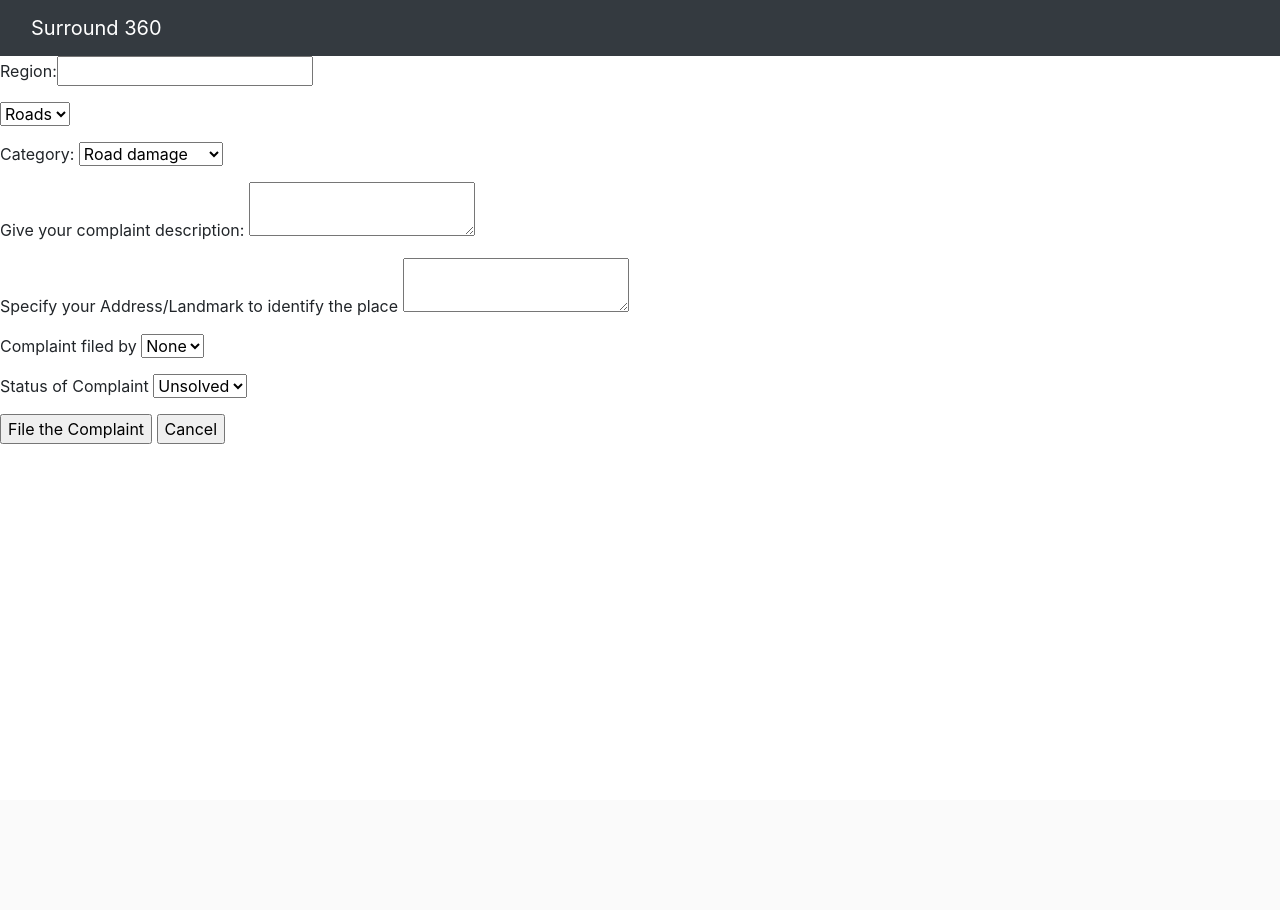
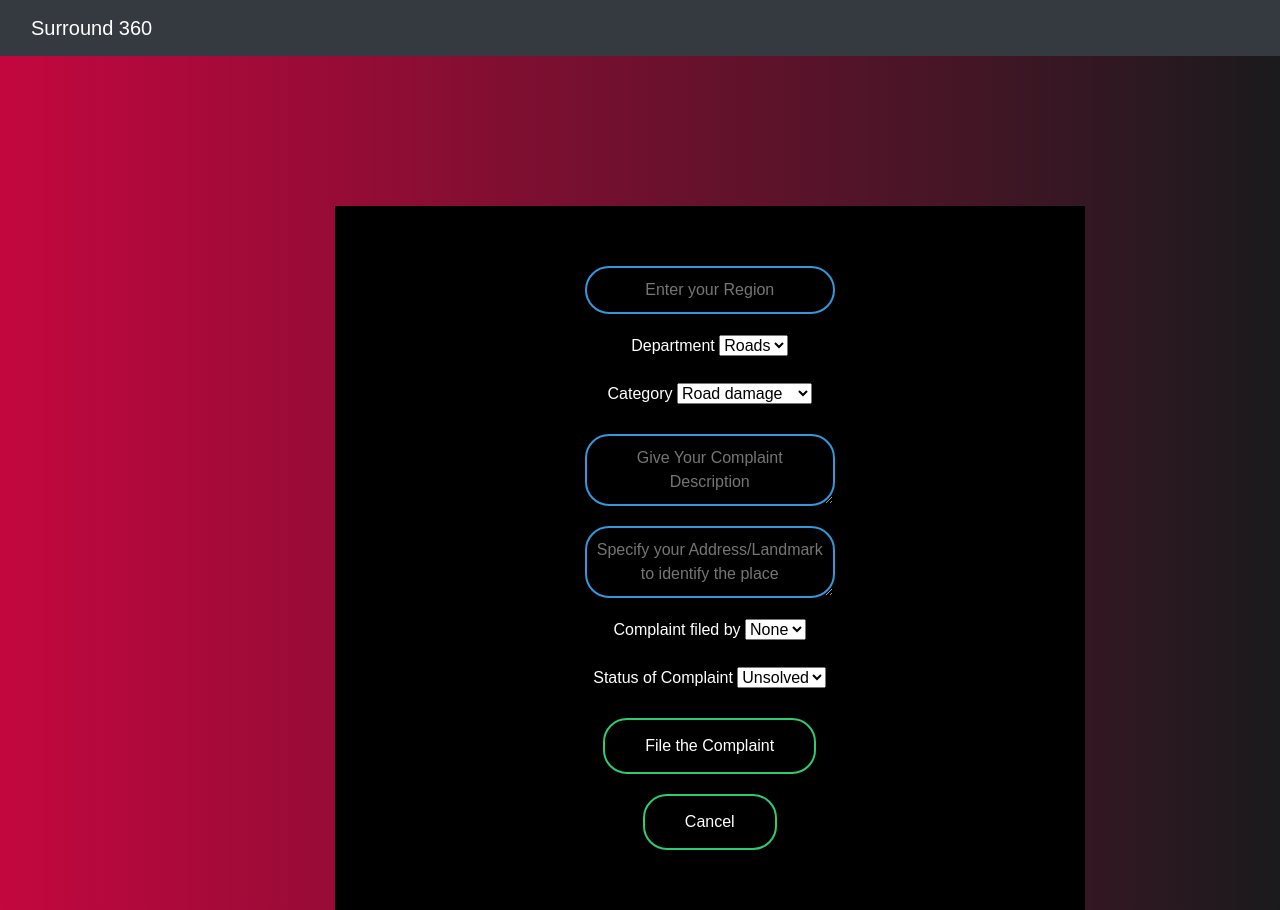
Before and after one commit to LintaPaul/2021_IBM_Code_Challenge_Surround360, a Django app: page /trial/road/ in a window 1280 px wide. Before the commit the page ends 444 px from the top, so only its background shows below. Run offline with Django 3.2, Linux system fonts and the light colour scheme; some libraries are stand-ins or nearby versions.

Commit message:
complaints road ui added

```diff
--- a/templates/complaints_road.html
+++ b/templates/complaints_road.html
@@ -6,7 +6,7 @@ Complaints_road
 
 {% block content %}
 
-<form action="/trial/complaints/" method="POST">
+<!-- <form action="/trial/complaints/" method="POST">
     {% csrf_token %}
     <div class="form-group">
         Region:<input type="text" name="region">
@@ -46,7 +46,79 @@ Complaints_road
         <input type="submit" value="File the Complaint">
         <input type="reset"  value="Cancel">
     </div>
-</form>
+</form> -->
+{% load static %}
+<!DOCTYPE html>
+<html lang="en">
+<head>
+    <meta charset="UTF-8">
+    <meta http-equiv="X-UA-Compatible" content="IE=edge">
+    <meta name="viewport" content="width=device-width, initial-scale=1.0">
+    <link rel="stylesheet" href="{% static 'css/complaints.css'%}">
+    <title>Document</title>
+
+</head>
+<body>
+    <div class="container">
+        <div class="row">
+            <div class="col-md-12">
+                <div class="card" >
+
+                    <div class="container">
+                        <form action="/trial/c_water/" method="POST" class="box">
+                            {% csrf_token %}
+                            <div class="form-group">
+                                <!-- <label class="label">Region</label> -->
+                                <input type="text" name="region" placeholder="Enter your Region">
+                                </div>
+                                <div class="form-group">
+                                    <label class="label">Department</label>
+                                    <select name="dept">
+                                        <option value="R">Roads</option>
+                                    </select>
+                             </div>
+                             <div class="form-group"><label class="label">Category</label>
+                                <select name="category">
+                                    <option value="RD">Road damage</option>
+                                    <option value="TR">Tarring required</option>
+                                </select>
+                                </div>
+                                <div class="form-group">
+                                    <!-- <label class="label">Give Your Complaint Description</label> -->
+                                <textarea placeholder="Give Your Complaint Description" class="txtarea" name="complaint"></textarea>
+                            </div>
+                            <div class="form-group">
+                                <!-- <label class="label">Specify your Address/Landmark to identify the place</label> -->
+
+                                <textarea placeholder="Specify your Address/Landmark to identify the place" class="txtarea" name="landmark"></textarea>
+                            </div>
+                                   <div class="form-group">
+                                    <label class="label">Complaint filed by </label>
+
+                                       <select name="sender">
+                                        <option value="{{ user }}">{{ user }}</option>
+                                    </select>
+                                   </div>
+                                   <div class="form-group">
+                                    <label class="label">Status of Complaint </label>
+
+                                    <select name="status">
+                                        <option value="US">Unsolved</option>
+                                    </select>
+                                </div>
+                            <div class="form-group">
+                                <input class="btn" type="submit" value="File the Complaint">
+                                <input class="btn" type="reset"  value="Cancel">
+                            </div>
+                        </form>
+                    </div>
+                </div>
+            </div>
+        </div>
+    </div>
+
+</body>
+</html>
 {% if messages %}
 {% for message in messages %}
  {% if message.tags %}  <script>alert("{{ message }}")</script> {% endif %}
```
Also changed, not shown: templates/complaints_elec.html (+0 -41 lines), db.sqlite3.
